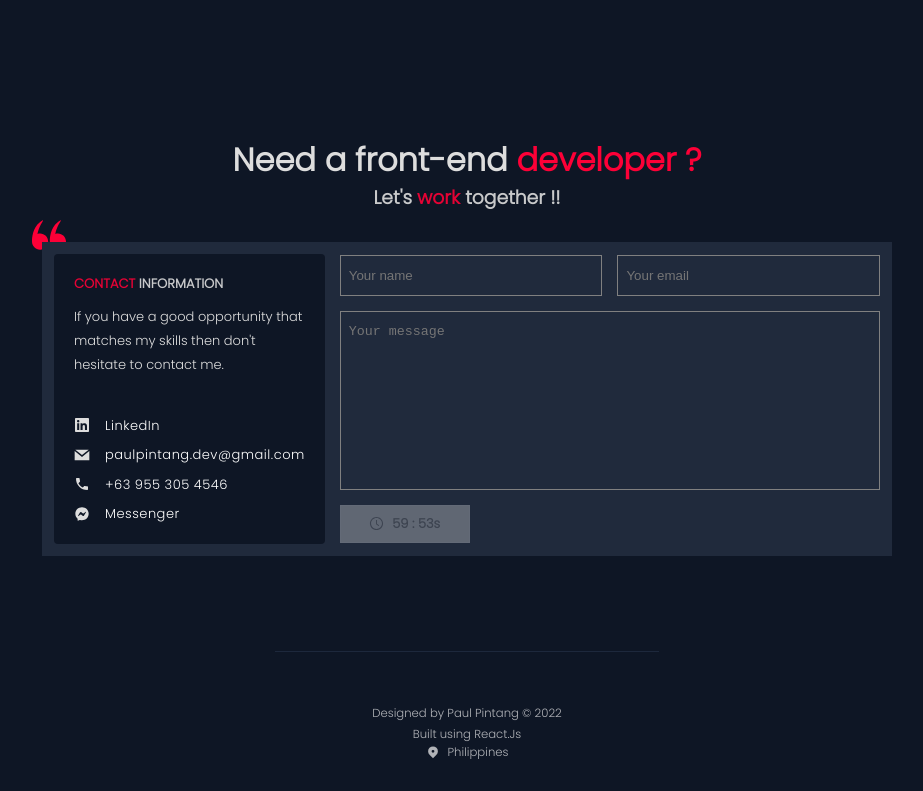
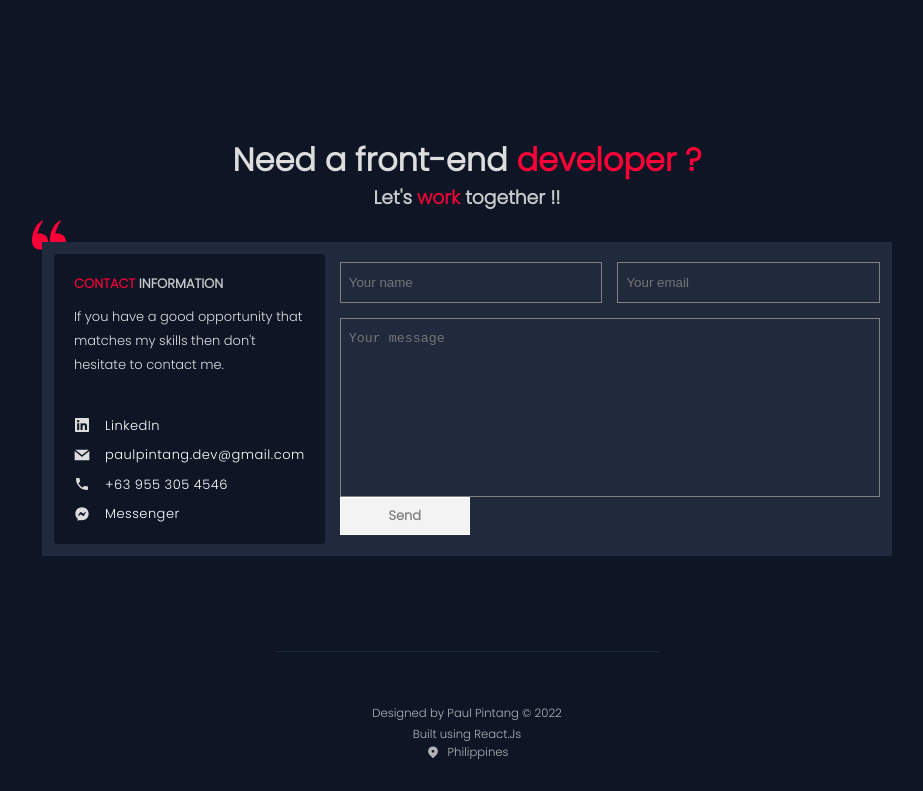
Before and after one commit to PaulPintang/Portfolio, a React (Create React App) app: page / in a window 1280 px wide. Shown: the part 4169-4960 px from the top of the page, without its empty margins (173-1096 px from the left). Built offline with nearby package versions, Linux system fonts and the light colour scheme.

Commit message:
test: form/js-cookie

```diff
--- a/package.json
+++ b/package.json
@@ -9,6 +9,7 @@
     "@testing-library/react": "^13.4.0",
     "@testing-library/user-event": "^14.4.3",
     "dotenv": "^16.0.3",
+    "js-cookie": "^3.0.1",
     "react": "^18.2.0",
     "react-awesome-reveal": "^4.1.0",
     "react-dom": "^18.2.0",
--- a/src/components/Contacts/Form.styled.js
+++ b/src/components/Contacts/Form.styled.js
@@ -31,13 +31,13 @@ export const TextArea = styled.textarea`
 `;
 
 export const SendBtn = styled(StyledButton)`
-  opacity: 0.3;
+  opacity: ${({ disabled }) => (disabled ? "0.3" : "")};
   width: 130px;
   font-size: 13px;
   font-weight: 600;
   margin: 0;
   &:hover {
-    pointer-events: none;
+    pointer-events: ${({ disabled }) => (disabled ? "none" : "")};
   }
   @media (max-width: 768px) {
     width: 100%;
--- a/src/components/Contacts/index.jsx
+++ b/src/components/Contacts/index.jsx
@@ -13,6 +13,7 @@ import qoute from "../../assets/svg/left-qoute.svg";
 const Contacts = () => {
   const form = useRef();
   const [loaderMsg, setLoaderMsg] = useState(false);
+  const [isSubmit, setIsSubmit] = useState(false);
   const [minutes, setMinutes] = useState(59);
   const [seconds, setSeconds] = useState(59);
 
@@ -28,6 +29,10 @@ const Contacts = () => {
     return () => clearInterval(timer);
   });
 
+  const testSubmit = () => {
+    console.log("submit");
+    localStorage.setItem("isSubmit", true);
+  };
   const sendEmail = (e) => {
     e.preventDefault();
     setLoaderMsg(true);
@@ -148,16 +153,19 @@ const Contacts = () => {
                   {/* <SendBtn red type="submit">
                     {loaderMsg ? "Sending..." : "Send"}
                   </SendBtn> */}
-                  <SendBtn red disabled={true}>
+                  {/* <SendBtn red disabled={true}>
                     <Flex center>
                       <AiOutlineClockCircle size={15} />
                       <span>
                         {minutes} : {seconds}s
                       </span>
                     </Flex>
-                  </SendBtn>
+                  </SendBtn> */}
                 </Flex>
               </form>
+              <SendBtn red disabled={false} onClick={testSubmit}>
+                {loaderMsg ? "Sending..." : "Send"}
+              </SendBtn>
             </FormContainer>
           </Flex>
         </Wrapper>
```
Also changed, not shown: 1 other file (tests, documents, lock files or other folders).
